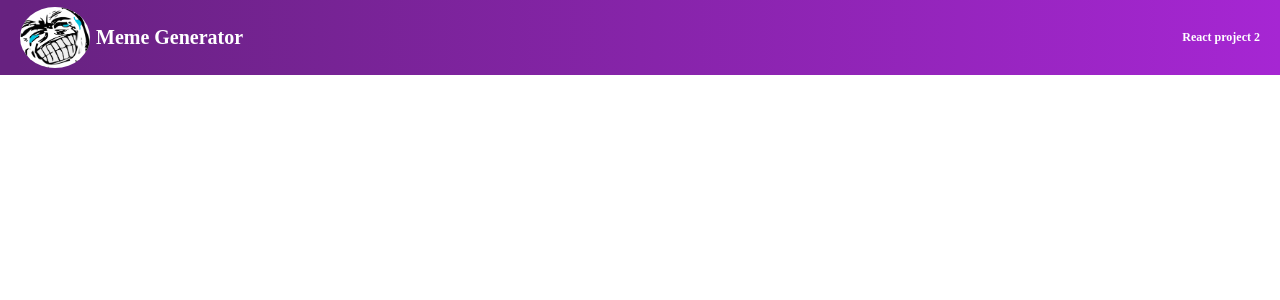
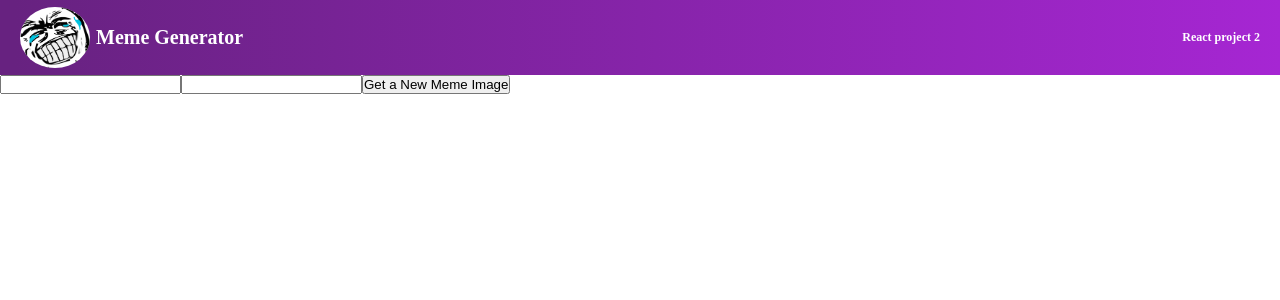
Before and after one commit to doci-git/React-Learning-Project-On-Linux, a React (Create React App) app: page / in a window 1280 px wide. Shown: the top 300 px of the page. Built offline with nearby package versions, Linux system fonts and the light colour scheme.

Commit message:
create a form

```diff
--- a/src/App.js
+++ b/src/App.js
@@ -1,11 +1,13 @@
 import React from "react";
 import "./App.css";
 import Header from "./components/Nav";
+import Main from "./components/Main";
 
 function App() {
    return (
       <div className="App">
          <Header />
+         <Main />
       </div>
    );
 }
--- /dev/null
+++ b/src/components/Main.js
@@ -0,0 +1,14 @@
+import React from "react";
+
+const Main = () => {
+   return (
+      <main>
+         <form>
+            <input type="text" />
+            <input type="text" />
+            <button>Get a New Meme Image</button>
+         </form>
+      </main>
+   );
+};
+export default Main;
```
